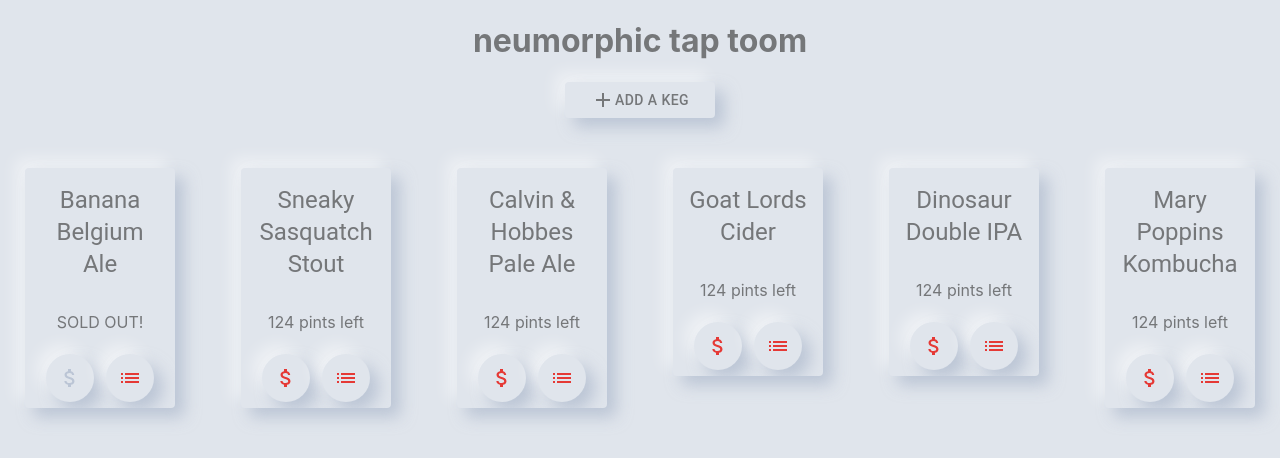
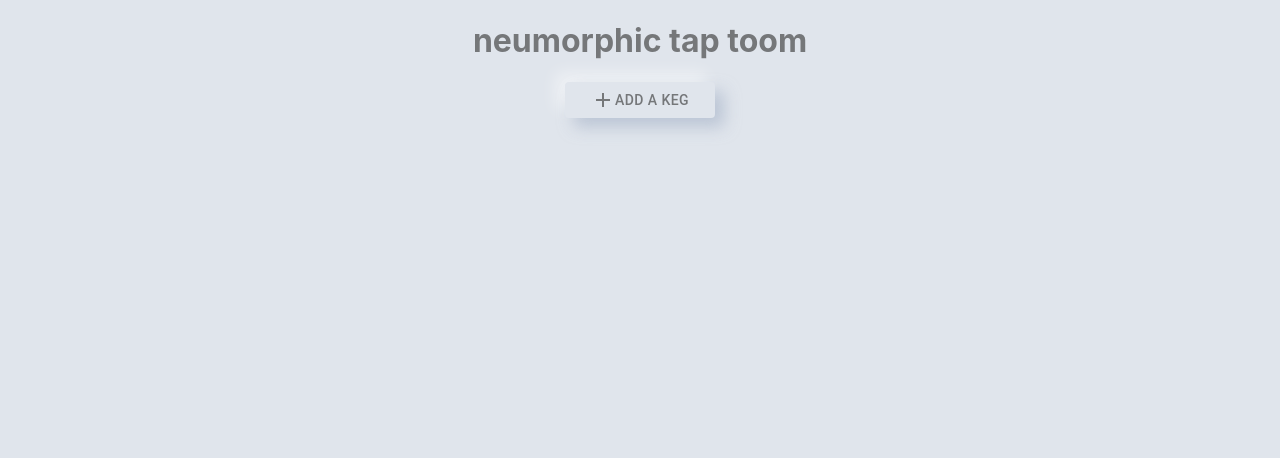
Before and after one commit to kwicz/redux-neumorphic-tap-room, a React (Create React App) app: page / in a window 1280 px wide. Shown: the top 458 px of the page. Built offline with nearby package versions, Linux system fonts and the light colour scheme.

Commit message:
add redux to Keg Control and update Keg List to object

```diff
--- a/src/components/KegControl/KegControl.js
+++ b/src/components/KegControl/KegControl.js
@@ -16,78 +16,19 @@ class KegControl extends React.Component {
   constructor(props) {
     super(props);
     this.state = {
-      formVisibleOnPage: false,
-      masterKegList: [
-        {
-          name: "Banana Belgium Ale",
-          brand: "Solovewicz Brewing",
-          description: "Fruity, but in a canine kind of way.",
-          alcoholContent: "4%",
-          price: 5,
-          remainingPints: 0,
-          key: 1,
-          id: 1
-        },
-        {
-          name: "Sneaky Sasquatch Stout",
-          brand: "Bigfoot Fermentorium",
-          description: "Pungent.",
-          alcoholContent: "8%",
-          price: 11,
-          remainingPints: 124,
-          key: 2,
-          id: 2
-        },
-        {
-          name: "Calvin & Hobbes Pale Ale",
-          brand: "Watterson Werks",
-          description: "Blonde with notes of childhood.",
-          alcoholContent: "5%",
-          price: 6,
-          remainingPints: 124,
-          key: 3,
-          id: 3
-        },
-        {
-          name: "Goat Lords Cider",
-          brand: "Wild Animal Werks",
-          description: "Maaahhhhy favorite cider.",
-          alcoholContent: "4%",
-          price: 5,
-          remainingPints: 124,
-          key: 4,
-          id: 4
-        },
-        {
-          name: "Dinosaur Double IPA",
-          brand: "Limited Edition.  Try it before it goes exctinct.",
-          description: "RAWR.",
-          alcoholContent: "9%",
-          price: 8,
-          remainingPints: 124,
-          key: 5,
-          id: 5
-        },
-        {
-          name: "Mary Poppins Kombucha",
-          brand: "Sister Suffragettes, inc.",
-          description: "Nearly perfect in every way.",
-          alcoholContent: "3%",
-          price: 7,
-          remainingPints: 124,
-          key: 6,
-          id: 6
-        }
-      ],
       selectedKeg: null,
       editing: false
     };
   }
 
   handleAddingNewKegToList = (newKeg) => {
-    const newMasterKegList = this.state.masterKegList.concat(newKeg);
-    this.setState({masterKegList: newMasterKegList});
-    this.setState({formVisibleOnPage: false});
+    const { dispatch } = this.props;
+    const action = a.addKeg(newKeg);
+    dispatch(action);
+    const action2 = {
+      type: 'TOGGLE_FORM'
+    }
+    dispatch(action2);
   }
 
   handleEditClick = () => {
@@ -95,14 +36,13 @@ class KegControl extends React.Component {
   }
 
   handleEditingKegInList = (kegToEdit) => {
-    const editedMasterKegList = this.state.masterKegList
-      .filter(keg => keg.id !== this.state.selectedKeg.id)
-      .concat(kegToEdit);
+    const { dispatch } = this.props;
+    const action = a.addKeg(kegToEdit);
+    dispatch(action);
     this.setState({
-        masterKegList: editedMasterKegList,
-        editing: false,
-        selectedKeg: null
-      });
+      editing: false,
+      selectedTicket: null
+    });
   }
 
   handleOrderingPint = (id) => {
@@ -128,27 +68,22 @@ class KegControl extends React.Component {
   }
 
   handleChangingSelectedKeg = (id) => {
-    const selectedKeg = this.state.masterKegList.filter(keg => keg.id ===id)[0];
+    const selectedKeg = this.props.masterKegList.filter(keg => keg.id ===id)[0];
     this.setState({selectedKeg: selectedKeg});
   }
 
   handleDeletingKeg = (id) => {
-    const newMasterKegList = this.state.masterKegList.filter(keg => keg.id !== id);
-    this.setState({masterKegList: newMasterKegList});
-    this.setState({selectedKeg: null});
+    const { dispatch } = this.props;
+    const action = a.deleteKeg(id);
+    dispatch(action);
+    this.setState({selectedTicket: null});
   }
 
   handleClick = () => {
-    if (this.state.selectedKeg != null) {
-      this.setState({
-        formVisibleOnPage: false,
-        selectedKeg: null
-      });
-    } else {
-      this.setState(prevState => ({
-        formVisibleOnPage: !prevState.formVisibleOnPage,
-      }));
-    }
+    const { dispatch } = this.props;
+    const action = a.toggleForm();
+    dispatch(action);
+    this.setState({selectedKeg: null});
   }
 
   render() {
@@ -180,12 +115,12 @@ class KegControl extends React.Component {
       buttonIcon = <ArrowBackIos />;
       buttonText = "Return to Keg List";
     }
-    else if (this.state.formVisibleOnPage) {
+    else if (this.props.formVisibleOnPage) {
       currentlyVisibleState = <NewKegForm onNewKegCreation={this.handleAddingNewKegToList} />;
       buttonIcon = <ArrowBackIos />;
       buttonText = "Return to Keg List";
     } else {
-      currentlyVisibleState = <KegList kegList={this.state.masterKegList}
+      currentlyVisibleState = <KegList kegList={this.props.masterKegList}
       onClickingOrder= {this.handleQuickOrder}
       onKegSelection={this.handleChangingSelectedKeg} />;
       buttonText = "Add A Keg";
@@ -203,6 +138,17 @@ class KegControl extends React.Component {
   }
 }
 
+KegControl.propTypes = {
+  masterKegList: PropTypes.object
+};
 
+const mapStateToProps = state => {
+  return {
+    masterKegList: state.masterKegList,
+    formVisibleOnPage: state.formVisibleOnPage
+  }
+}
+
+KegControl = connect(mapStateToProps)(KegControl);
 
 export default KegControl;
--- a/src/components/KegControl/KegList.js
+++ b/src/components/KegControl/KegList.js
@@ -16,8 +16,8 @@ function KegList(props){
   return (
     <React.Fragment  >
       <Grid className={classes.root} container spacing={2}>
-        {props.kegList.map((keg) =>
-          <Grid item item xs={6} sm={4} md={3} lg={2}>
+        {Object.values(props.kegList).map((keg) => {
+          return <Grid item item xs={6} sm={4} md={3} lg={2}>
             <Keg
               whenKegClicked = { props.onKegSelection }
               onClickingOrder = { props.onClickingOrder }
@@ -30,14 +30,14 @@ function KegList(props){
               id={keg.id}
               key={keg.id}/>
           </Grid>
-        )}
+        })}
       </Grid>
     </React.Fragment>
   );
 }
 
 KegList.propTypes = {
-  keglist: PropTypes.array,
+  keglist: PropTypes.object,
   onKegSelection: PropTypes.func,
   onClickingOrder: PropTypes.func
 };
```
